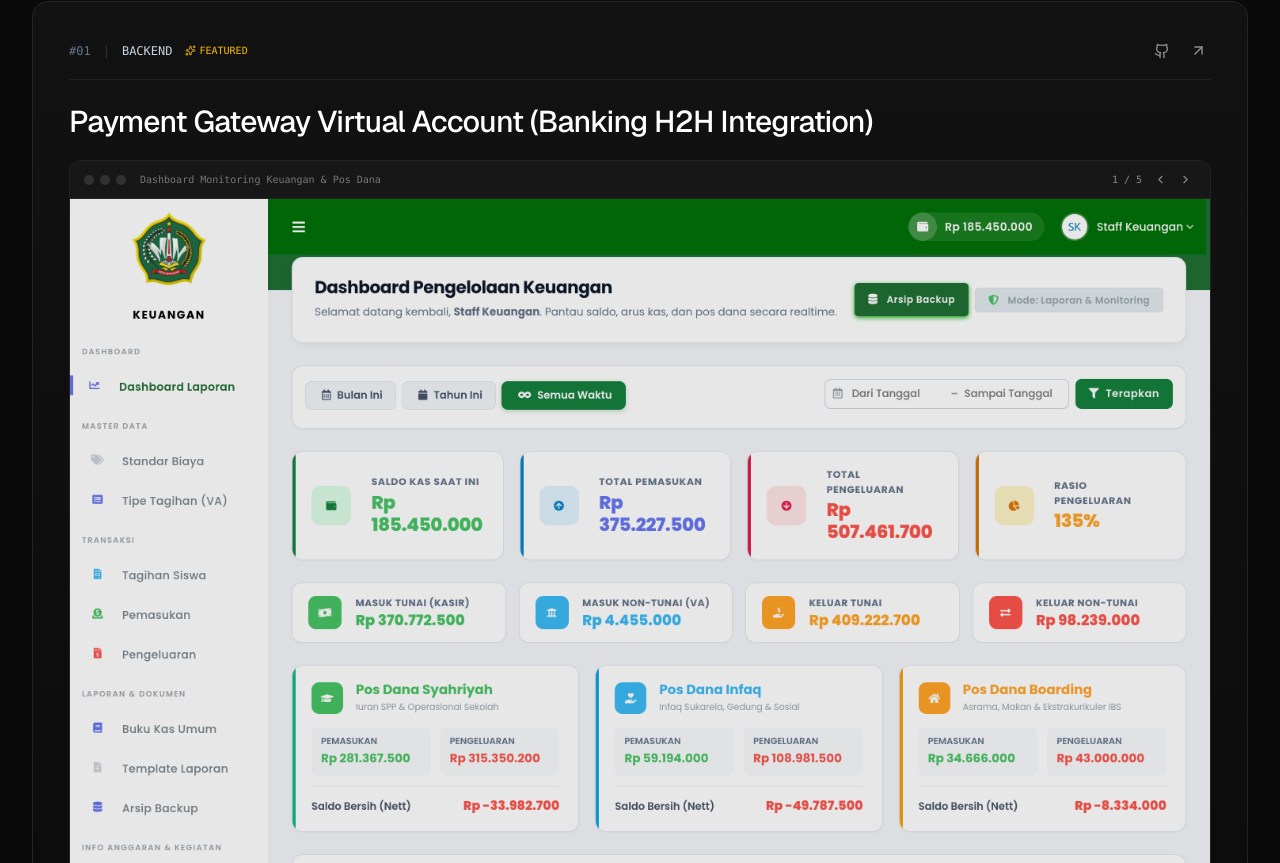
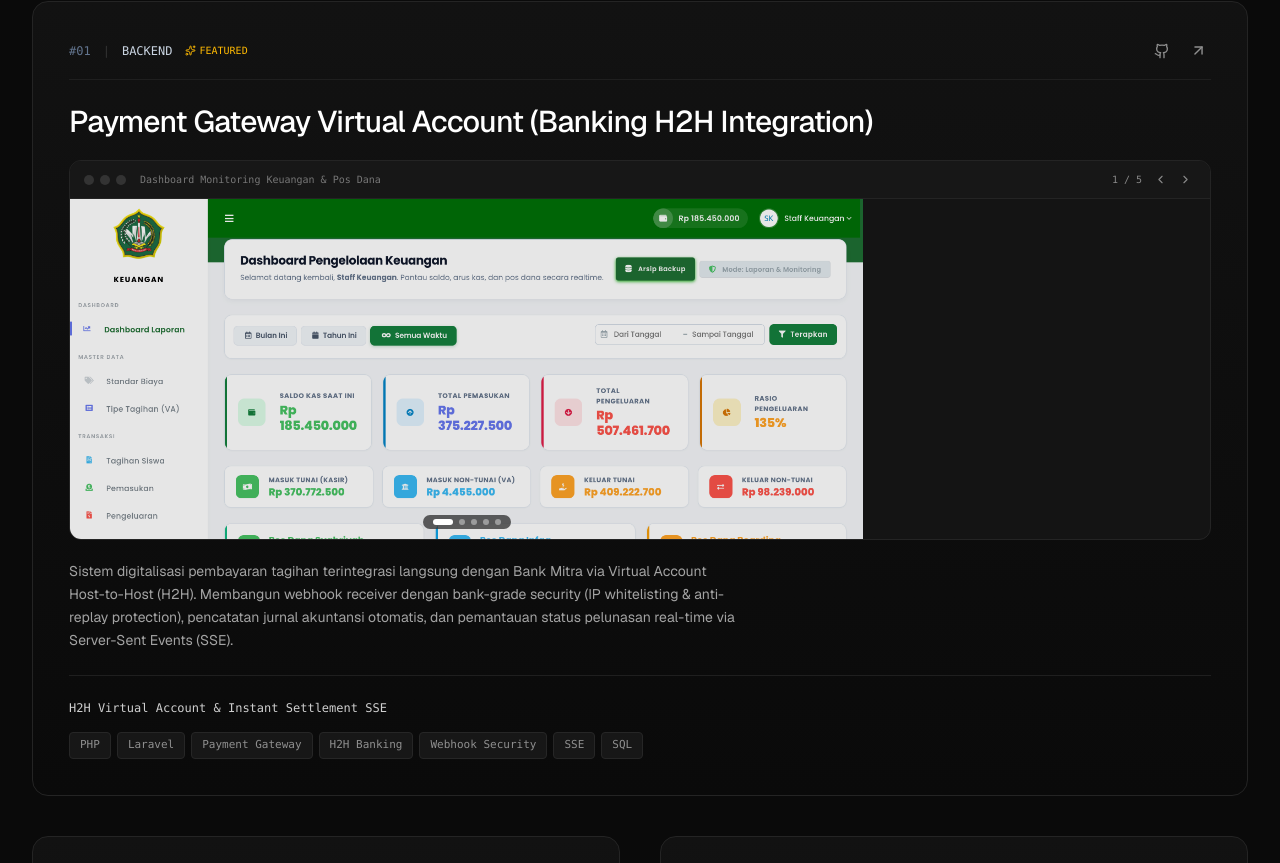
Before and after one commit to alfariziraju/portfolio, a Next.js app: page / in a window 1280 px wide. Shown: the part 2897-3760 px from the top of the page. Built offline with nearby package versions, Linux system fonts and the light colour scheme.

Commit message:
style(projects): compact screenshot height with cinematic 21:9 aspect ratio

```diff
--- a/src/components/ProjectImageSlider.jsx
+++ b/src/components/ProjectImageSlider.jsx
@@ -61,8 +61,8 @@ export default function ProjectImageSlider({ images = [], title = "" }) {
         )}
       </div>
 
-      {/* Screenshot Frame with Navigation Overlays */}
-      <div className="relative aspect-[16/10] overflow-hidden bg-black/50 select-none">
+      {/* Screenshot Frame with Navigation Overlays - Compact & Cinematic Height */}
+      <div className="relative aspect-[16/9] sm:aspect-[21/9] max-h-[340px] overflow-hidden bg-black/60 select-none">
         <img
           key={current.url}
           src={current.url}
```
